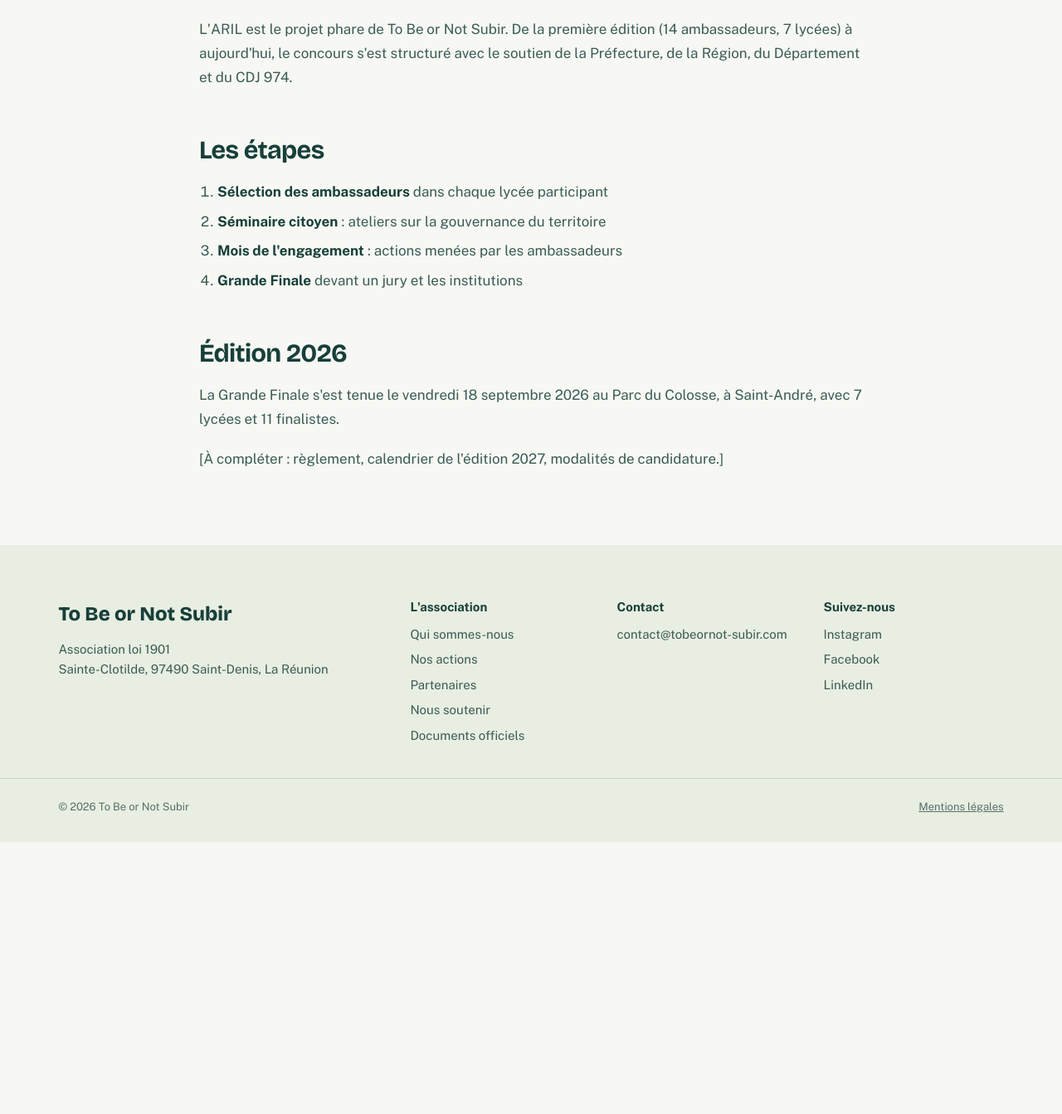
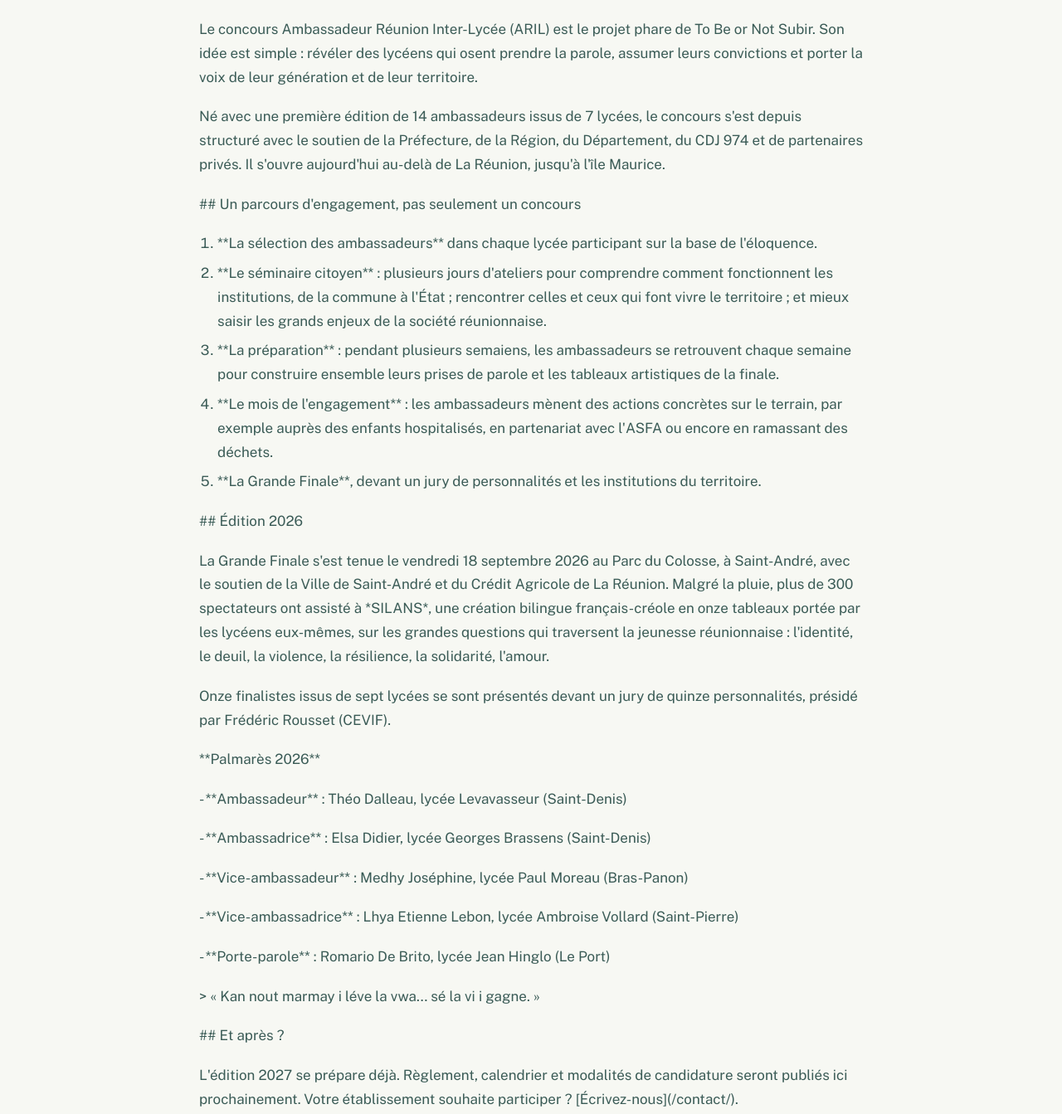
Before and after one commit to AssoLaRun/tbons-site, an Eleventy site: page src/actions/aril.md in a window 1280 px wide. Shown: the part 940-2283 px from the top of the page at 83% size. Before the commit the page ends 1955 px from the top, so only its background shows below. Built offline with nearby package versions, Linux system fonts and the light colour scheme; Eleventy itself is replaced by a stand-in of ours; files that its build step writes are made by us from their sources.

Commit message:
Modification : action « aril »

```diff
--- a/src/actions/aril.md
+++ b/src/actions/aril.md
@@ -1,22 +1,71 @@
 ---
 titre: Concours Ambassadeur Réunion Inter-Lycée (ARIL)
-resume: "Des lycéens de toute l'île deviennent ambassadeurs : séminaire citoyen, mois de l'engagement, puis une Grande Finale devant un jury et les institutions du territoire."
-image: ""
+resume: "Des lycéens et lycéennes de toute l'île deviennent ambassadeurs :
+  séminaire citoyen, mois de l'engagement, puis une Grande Finale devant un jury
+  et les institutions du territoire."
+image: /assets/img/uploads/3911971c-577b-4488-a50d-b2c98042fd15.jpeg
 image_alt: Séminaire citoyen ARIL
 phare: true
 ordre: 1
 ---
-L'ARIL est le projet phare de To Be or Not Subir. De la première édition (14 ambassadeurs, 7 lycées) à aujourd'hui, le concours s'est structuré avec le soutien de la Préfecture, de la Région, du Département et du CDJ 974.
+Le concours Ambassadeur Réunion Inter-Lycée (ARIL) est le projet phare de To Be or Not Subir. Son idée est simple : révéler des lycéens qui osent prendre la parole, assumer leurs convictions et porter la voix de leur génération et de leur territoire.
 
-## Les étapes
 
-1. **Sélection des ambassadeurs** dans chaque lycée participant
-2. **Séminaire citoyen** : ateliers sur la gouvernance du territoire
-3. **Mois de l'engagement** : actions menées par les ambassadeurs
-4. **Grande Finale** devant un jury et les institutions
 
-## Édition 2026
+Né avec une première édition de 14 ambassadeurs issus de 7 lycées, le concours s'est depuis structuré avec le soutien de la Préfecture, de la Région, du Département, du CDJ 974 et de partenaires privés. Il s'ouvre aujourd'hui au-delà de La Réunion, jusqu'à l'île Maurice.
 
-La Grande Finale s'est tenue le vendredi 18 septembre 2026 au Parc du Colosse, à Saint-André, avec 7 lycées et 11 finalistes.
 
-[À compléter : règlement, calendrier de l'édition 2027, modalités de candidature.]
+
+\## Un parcours d'engagement, pas seulement un concours
+
+
+
+1. \*\*La sélection des ambassadeurs\*\* dans chaque lycée participant sur la base de l'éloquence.
+
+2. \*\*Le séminaire citoyen\*\* : plusieurs jours d'ateliers pour comprendre comment fonctionnent les institutions, de la commune à l'État ; rencontrer celles et ceux qui font vivre le territoire ; et mieux saisir les grands enjeux de la société réunionnaise.
+
+3. \*\*La préparation\*\* : pendant plusieurs semaiens, les ambassadeurs se retrouvent chaque semaine pour construire ensemble leurs prises de parole et les tableaux artistiques de la finale.
+
+4. \*\*Le mois de l'engagement\*\* : les ambassadeurs mènent des actions concrètes sur le terrain, par exemple auprès des enfants hospitalisés, en partenariat avec l'ASFA ou encore en ramassant des déchets.
+
+5. \*\*La Grande Finale\*\*, devant un jury de personnalités et les institutions du territoire.
+
+
+
+\## Édition 2026
+
+
+
+La Grande Finale s'est tenue le vendredi 18 septembre 2026 au Parc du Colosse, à Saint-André, avec le soutien de la Ville de Saint-André et du Crédit Agricole de La Réunion. Malgré la pluie, plus de 300 spectateurs ont assisté à \*SILANS\*, une création bilingue français-créole en onze tableaux portée par les lycéens eux-mêmes, sur les grandes questions qui traversent la jeunesse réunionnaise : l'identité, le deuil, la violence, la résilience, la solidarité, l'amour.
+
+
+
+Onze finalistes issus de sept lycées se sont présentés devant un jury de quinze personnalités, présidé par Frédéric Rousset (CEVIF).
+
+
+
+\*\*Palmarès 2026\*\*
+
+
+
+\- \*\*Ambassadeur\*\* : Théo Dalleau, lycée Levavasseur (Saint-Denis)
+
+\- \*\*Ambassadrice\*\* : Elsa Didier, lycée Georges Brassens (Saint-Denis)
+
+\- \*\*Vice-ambassadeur\*\* : Medhy Joséphine, lycée Paul Moreau (Bras-Panon)
+
+\- \*\*Vice-ambassadrice\*\* : Lhya Etienne Lebon, lycée Ambroise Vollard (Saint-Pierre)
+
+\- \*\*Porte-parole\*\* : Romario De Brito, lycée Jean Hinglo (Le Port)
+
+
+
+\> « Kan nout marmay i léve la vwa... sé la vi i gagne. »
+
+
+
+\## Et après ?
+
+
+
+L'édition 2027 se prépare déjà. Règlement, calendrier et modalités de candidature seront publiés ici prochainement. Votre établissement souhaite participer ? \[Écrivez-nous](/contact/).
```
Also changed, not shown: src/assets/img/uploads/3911971c-577b-4488-a50d-b2c98042fd15.jpeg (added).
